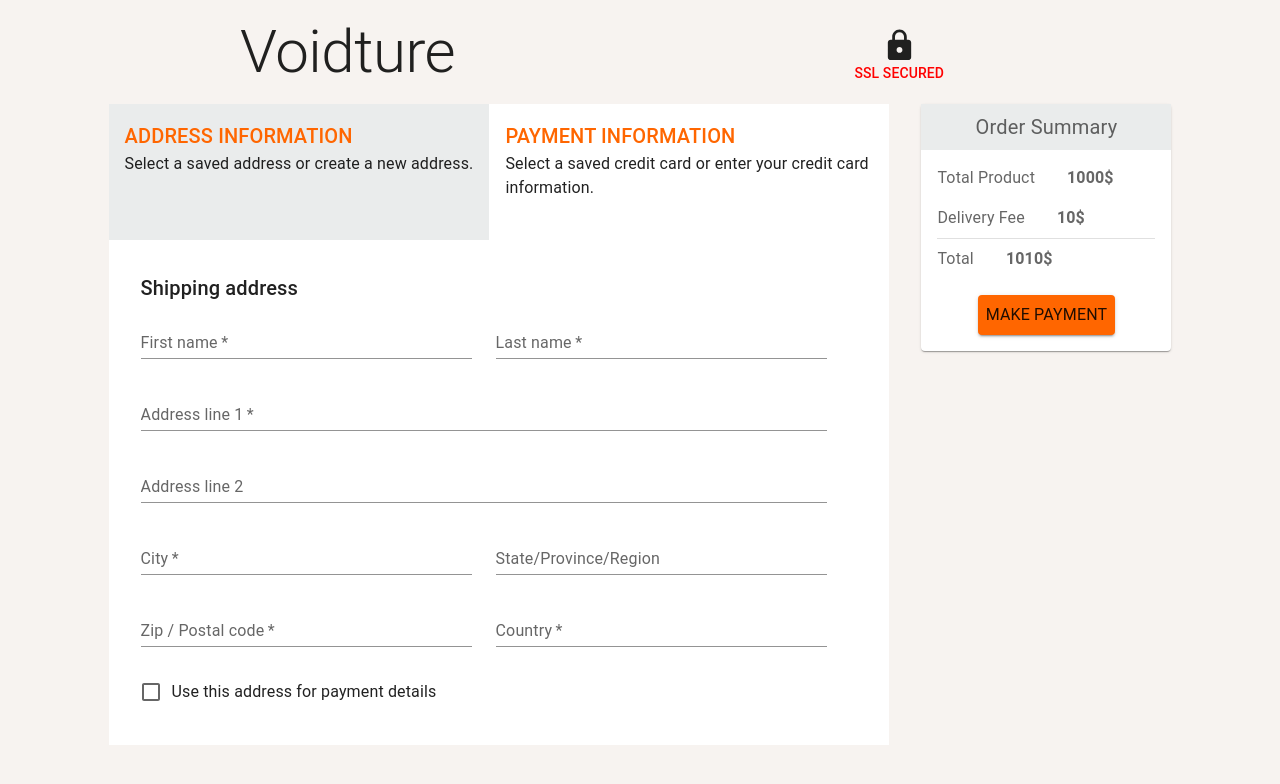
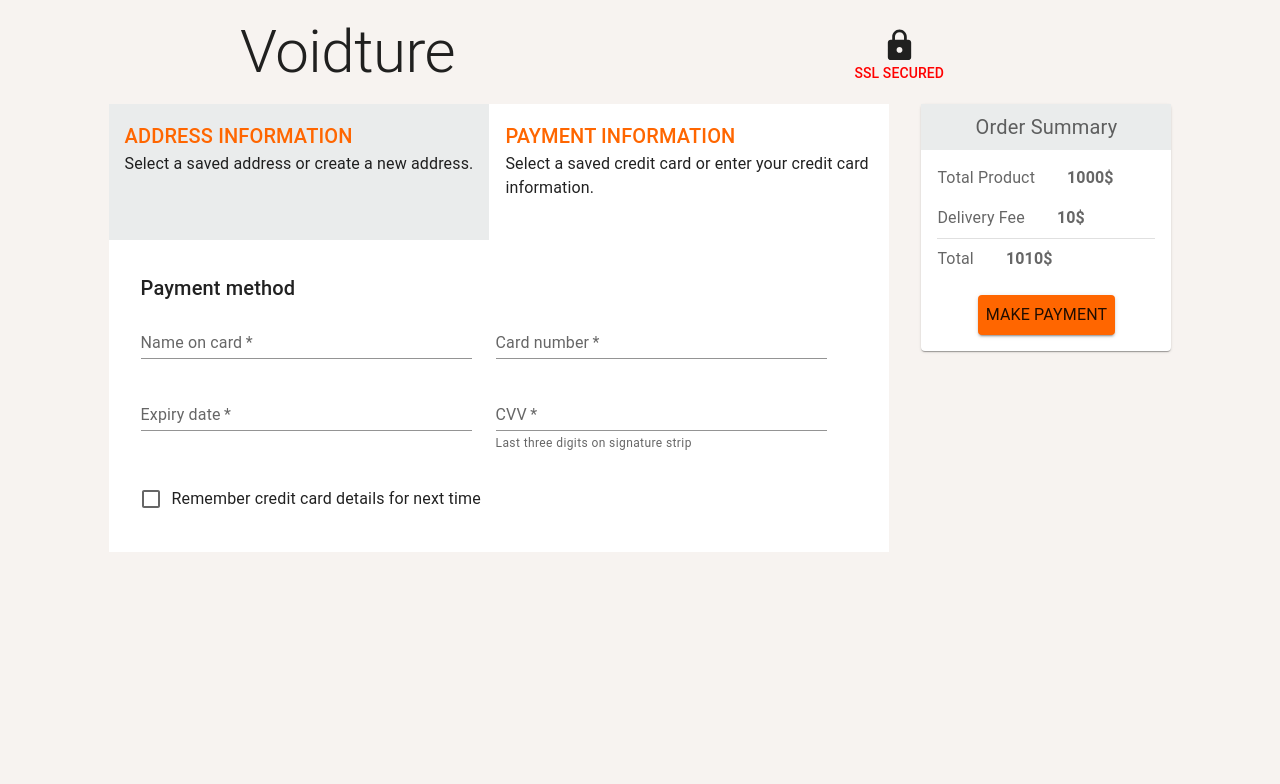
Before and after one commit to rebahozkoc/Ecommerce_Platform, a React (Create React App) app in the folder my-app/: page /payment in a window 1280 px wide. Shown: the top 784 px of the page. Built offline with nearby package versions, Linux system fonts and the light colour scheme.

Commit message:
Created credit card payment page.

```diff
--- a/my-app/src/components/payment/addressList/addressListTabBar.js
+++ b/my-app/src/components/payment/addressList/addressListTabBar.js
@@ -2,6 +2,8 @@ import AddressListTabBarCard from './addressListTabBarCard';
 import { Grid } from '@mui/material';
 import { Stack, Box } from '@mui/material';
 import AddressListForm from './addressListForm';
+import PaymentForm from './paymentForm';
+
 /*
 const addressListTabBar = () => {
     return <div>
@@ -27,7 +29,8 @@ const addressListTabBar = (props) => {
         <AddressListTabBarCard title="ADDRESS INFORMATION" description="Select a saved address or create a new address." isOpen={props.isAddress} direction={"address"}/>
         <AddressListTabBarCard title="PAYMENT INFORMATION" description="Select a saved credit card or enter your credit card information." isOpen={!props.isAddress} direction={"card"}/>
         </Stack>
-        <AddressListForm></AddressListForm>
+        {props.isAddress ? <AddressListForm/> : <PaymentForm/>}
+
 
     </Stack>
     </Box>
--- /dev/null
+++ b/my-app/src/components/payment/addressList/paymentForm.js
@@ -0,0 +1,67 @@
+import * as React from 'react';
+import Typography from '@mui/material/Typography';
+import Grid from '@mui/material/Grid';
+import TextField from '@mui/material/TextField';
+import FormControlLabel from '@mui/material/FormControlLabel';
+import Checkbox from '@mui/material/Checkbox';
+import { Box } from '@mui/material';
+export default function PaymentForm() {
+  return (
+    <React.Fragment>
+      <Box sx={{maxWidth:750, p:4}}>
+      <Typography variant="h6" gutterBottom>
+        Payment method
+      </Typography>
+      <Grid container spacing={3}>
+        <Grid item xs={12} md={6}>
+          <TextField
+            required
+            id="cardName"
+            label="Name on card"
+            fullWidth
+            autoComplete="cc-name"
+            variant="standard"
+          />
+        </Grid>
+        <Grid item xs={12} md={6}>
+          <TextField
+            required
+            id="cardNumber"
+            label="Card number"
+            fullWidth
+            autoComplete="cc-number"
+            variant="standard"
+          />
+        </Grid>
+        <Grid item xs={12} md={6}>
+          <TextField
+            required
+            id="expDate"
+            label="Expiry date"
+            fullWidth
+            autoComplete="cc-exp"
+            variant="standard"
+          />
+        </Grid>
+        <Grid item xs={12} md={6}>
+          <TextField
+            required
+            id="cvv"
+            label="CVV"
+            helperText="Last three digits on signature strip"
+            fullWidth
+            autoComplete="cc-csc"
+            variant="standard"
+          />
+        </Grid>
+        <Grid item xs={12}>
+          <FormControlLabel
+            control={<Checkbox color="secondary" name="saveCard" value="yes" />}
+            label="Remember credit card details for next time"
+          />
+        </Grid>
+      </Grid>
+      </Box>
+    </React.Fragment>
+  );
+}
--- a/my-app/src/components/shoppingBasket/ShoppingBasket.js
+++ b/my-app/src/components/shoppingBasket/ShoppingBasket.js
@@ -267,7 +267,7 @@ const ShoppingBasket = () => {
                 </Card>
                 <Stack justifyContent="center" alignItems="center">
                   <Link
-                    to="/Dummy"
+                    to="/address-list"
                     style={{
                       textDecoration: "none",
                       color: "black",
```
